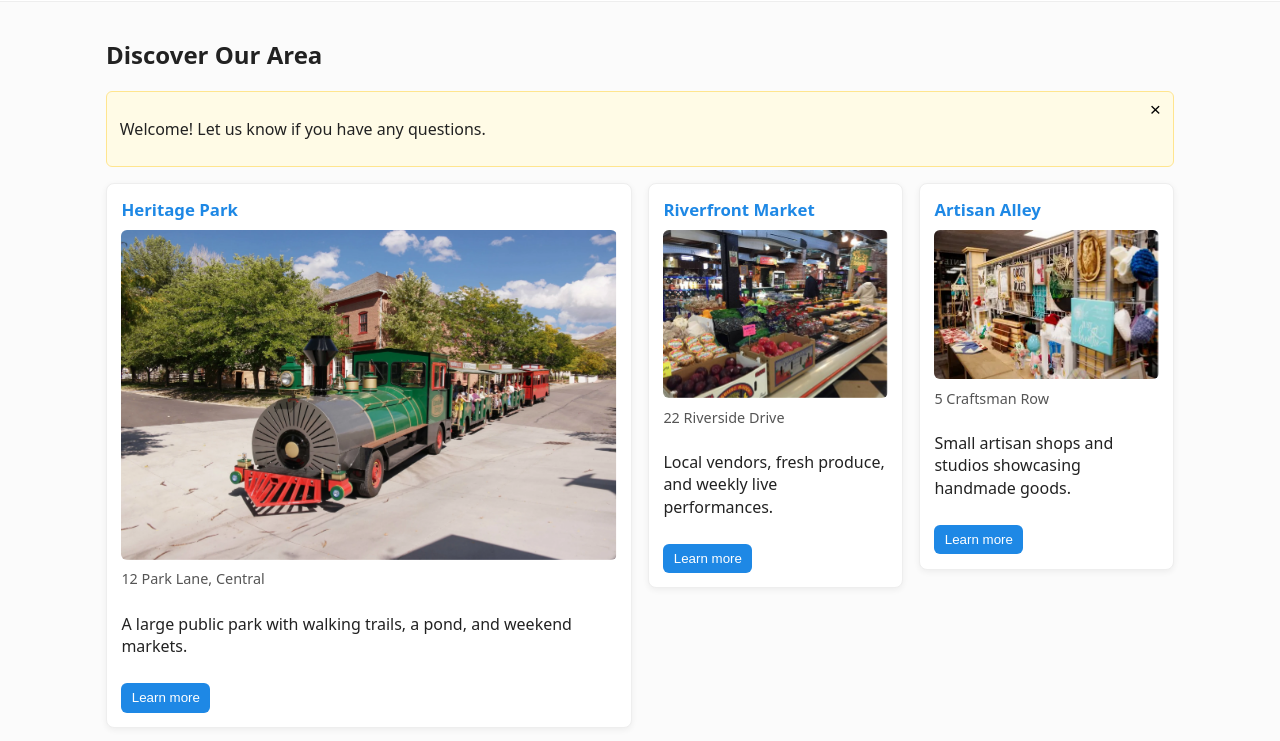
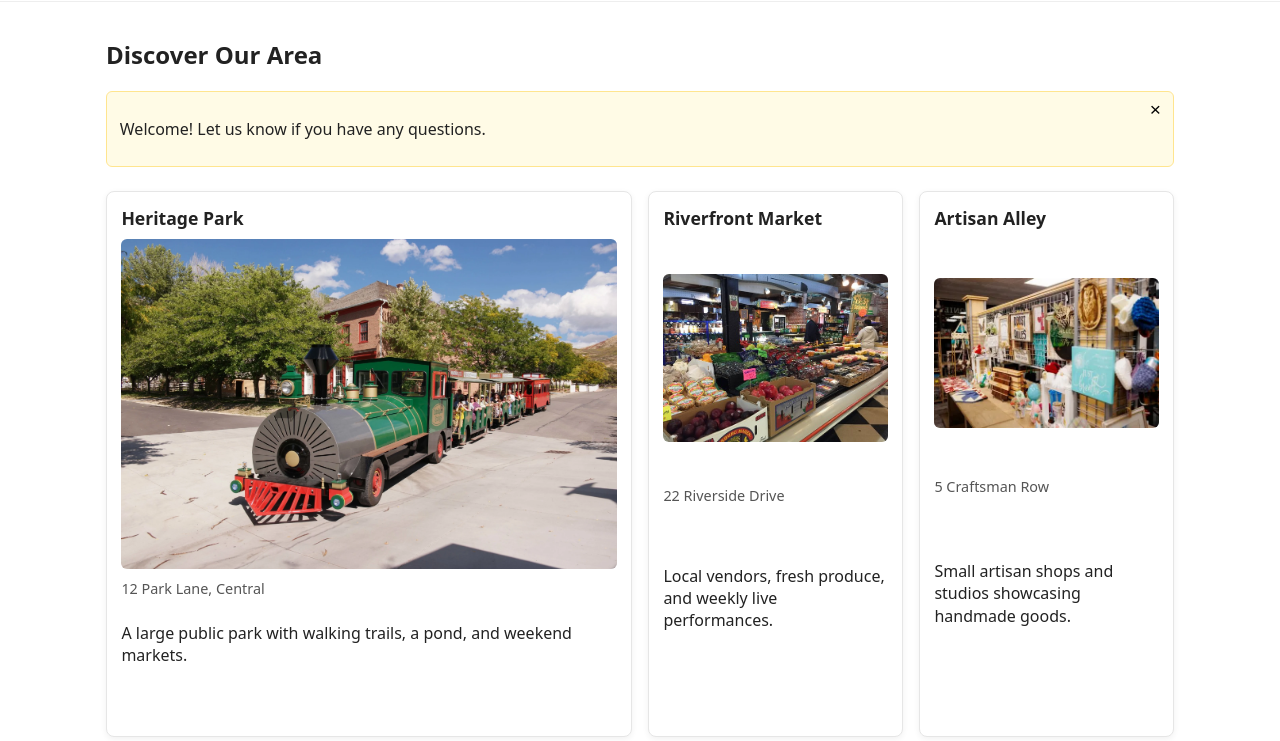
Before and after one commit to OseiAlex/wdd231, a plain HTML site: page chamber/discover.html in a window 1280 px wide. Shown: the part 85-826 px from the top of the page. Drawn offline with Linux system fonts and the light colour scheme.

Commit message:
Fixed bugs

```diff
--- a/chamber/styles/discover.css
+++ b/chamber/styles/discover.css
@@ -1,18 +1,13 @@
 /* styles/discover.css */
 
 /* Basic resets & variables */
-:root{
-  --bg: #ffffff;
-  --page-bg: #fbfbfb;
-  --accent: #1e88e5;
-  --muted: #6b6b6b;
-  --card-bg: #fff;
+:root {
+  --card-bg: #ffffff;
+  --hover-scale: 1.06;
+  --hover-contrast: 1.05;
   --gap: 1rem;
-  --max-width: 1100px;
-  --font: system-ui, sans-serif;
-  --secondary: #0066aa;
-  --font: system-ui, sans-serif;
 }
+
 
 *{box-sizing:border-box}
 body{
@@ -38,29 +33,39 @@ body{
 .main-nav a[aria-current="page"] { color:var(--accent); font-weight:600; }
 
 /* visit message */
-.visit-message{
-  position:relative;
+.visit-message {
+  position: relative;
   background: #fffbe6;
-  border:1px solid #ffe58f;
+  border: 1px solid #ffe58f;
   padding: 0.6rem 2.4rem 0.6rem 0.8rem;
   margin: 0.6rem 0 1rem 0;
-  border-radius:6px;
+  border-radius: 6px;
 }
-.visit-message .close-msg{
-  position:absolute;
-  right:6px;
-  top:6px;
-  background:transparent;
-  border:0;
-  font-size:1.2rem;
-  cursor:pointer;
+
+.close-msg {
+  position: absolute;
+  right: 6px;
+  top: 6px;
+  background: transparent;
+  border: 0;
+  font-size: 1.2rem;
+  cursor: pointer;
 }
 
 /* Cards grid container */
-.cards-grid{
-  display:grid;
+.cards-grid {
+  display: grid;
   gap: var(--gap);
-  margin-top: 1rem;
+  margin-top: 1.5rem;
+  grid-template-areas:
+    "card1"
+    "card2"
+    "card3"
+    "card4"
+    "card5"
+    "card6"
+    "card7"
+    "card8";
 }
 
 /* Card basic */
@@ -69,37 +74,59 @@ body{
   padding: 0.9rem;
   border-radius: 8px;
   box-shadow: 0 2px 6px rgba(0,0,0,0.06);
-  border: 1px solid #eee;
-  display:flex;
-  flex-direction:column;
-  justify-content:space-between;
+  border: 1px solid #e6e6e6;
+  display: flex;
+  flex-direction: column;
+  justify-content: space-between;
 }
-.card h2{ margin:0 0 .5rem 0; font-size:1.05rem; color:var(--accent); }
-.card figure{ margin:0 0 .6rem 0; overflow:hidden; border-radius:6px; }
-.card img{ display:block; width:100%; height:auto; max-width:100%; object-fit:cover; }
+
+.card h2 {
+  margin: 0 0 0.5rem 0;
+  font-size: 1.1rem;
+  color: var(--accent-dark); /* UPDATED COLOR FOR WCAG AA */
+}
+
+.card figure {
+  margin: 0 0 0.6rem 0;
+  overflow: hidden;
+  border-radius: 6px;
+}
+
+.card img {
+  width: 100%;
+  height: auto;
+  object-fit: cover;
+  display: block;
+}
 
 /* address styling */
-.card address{
-  font-style:normal;
+.card address {
+  font-style: normal;
+  font-size: 0.9rem;
   color: #555;
-  font-size:0.9rem;
-  margin-bottom:0.45rem;
+  margin-bottom: 0.45rem;
 }
 
 /* learn button */
-.learn-btn{
-  margin-top: .6rem;
-  align-self:flex-start;
-  padding: .45rem .65rem;
+.learn-btn {
+  margin-top: 0.6rem;
+  padding: 0.45rem 0.65rem;
+  background: var(--accent-dark);
+  color: #fff;
   border: none;
-  background: var(--accent);
-  color: white;
-  border-radius:6px;
-  cursor:pointer;
+  border-radius: 6px;
+  cursor: pointer;
 }
 
 /* visually-hidden for figcaption */
-.visually-hidden{ position:absolute !important; left:-9999px; top:auto; width:1px; height:1px; overflow:hidden; }
+.visually-hidden {
+  position: absolute !important;
+  left: -9999px;
+  top: auto;
+  width: 1px;
+  height: 1px;
+  overflow: hidden;
+}
 
 /* ----------------------------------------------------------
    Named grid areas — three different layouts (small/medium/large)
@@ -121,8 +148,8 @@ body{
 }
 
 /* Medium screens: 641 - 1024px (two columns grid) */
-@media (min-width: 641px) and (max-width: 1024px){
-  .cards-grid{
+@media (min-width: 641px) and (max-width: 1024px) {
+    .cards-grid {
         grid-template-columns: repeat(2, 1fr);
         grid-template-areas:
             "card1 card2"
@@ -133,24 +160,24 @@ body{
 }
 
 /* Large screens: 1025px and up — different arrangement using named areas */
-@media (min-width: 1025px){
-  .cards-grid{
+@media (min-width: 1025px) {
+    .cards-grid {
         grid-template-columns: repeat(4, 1fr);
         grid-template-areas:
             "card1 card1 card2 card3"
             "card4 card5 card6 card7"
             "card8 card8 card8 card8";
-    align-items:start;
     }
 
+
   /* image hover effect only for large screens */
-  .card figure img{
-    transition: transform .35s ease, filter .35s ease;
-    will-change: transform;
+  .card figure img {
+      transition: transform 0.35s ease, filter 0.35s ease;
     }
-  .card:hover figure img{
-    transform: scale(1.06);
-    filter: contrast(1.03) saturate(1.05);
+
+    .card:hover figure img {
+        transform: scale(var(--hover-scale));
+        filter: contrast(var(--hover-contrast));
     }
 }
 
```
Lines whose indentation alone changed are shown as unchanged.
